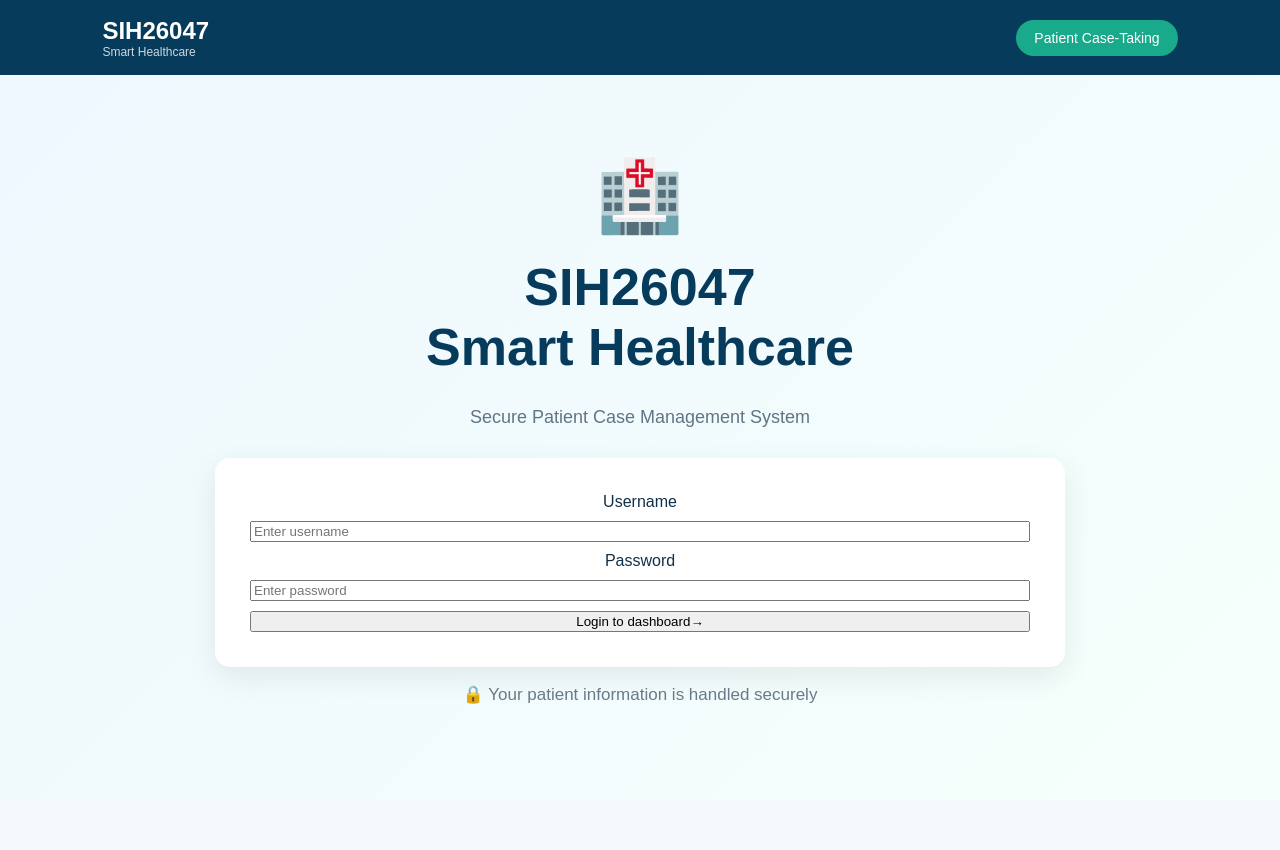
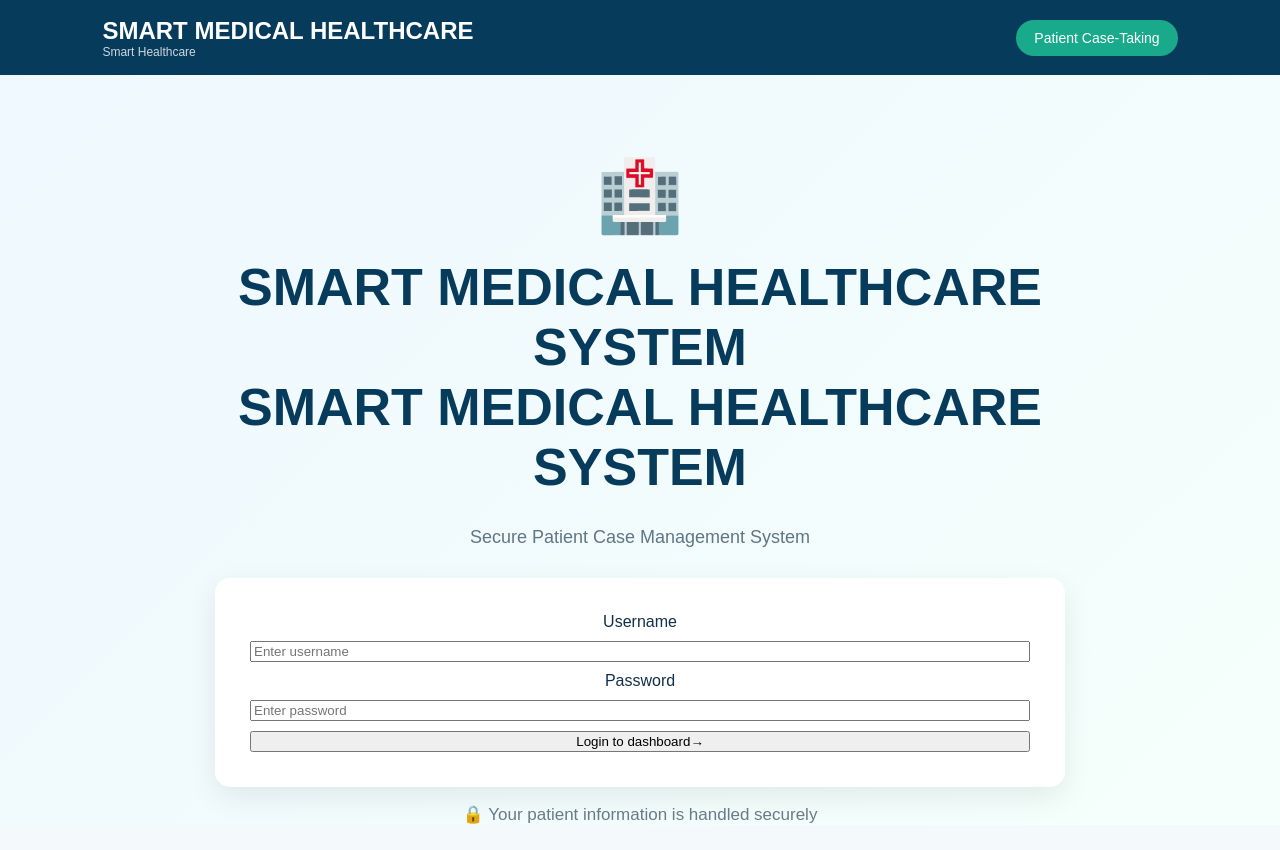
Before and after one commit to 03ranujdebug/SIH26047-Patient-Case-Taking, a React app: page / in a window 1280 px wide. Before the commit the page ends 800 px from the top, so only its background shows below. Built offline with nearby package versions, Linux system fonts and the light colour scheme; the HTML template or start-up script is replaced by a standard one.

Commit message:
Updated healthcare branding

```diff
--- a/src/App.jsx
+++ b/src/App.jsx
@@ -182,9 +182,9 @@ if (screen === "login") {
         </div>
 
         <h1 style={styles.title}>
-          SIH26047
+          SMART MEDICAL HEALTHCARE SYSTEM
           <br />
-          Smart Healthcare
+          SMART MEDICAL HEALTHCARE SYSTEM
         </h1>
 
         <p style={styles.description}>
@@ -656,7 +656,7 @@ function Header() {
 
       <div>
         <h2 style={styles.logo}>
-          SIH26047
+          SMART MEDICAL HEALTHCARE
         </h2>
 
         <p style={styles.logoText}>
```
